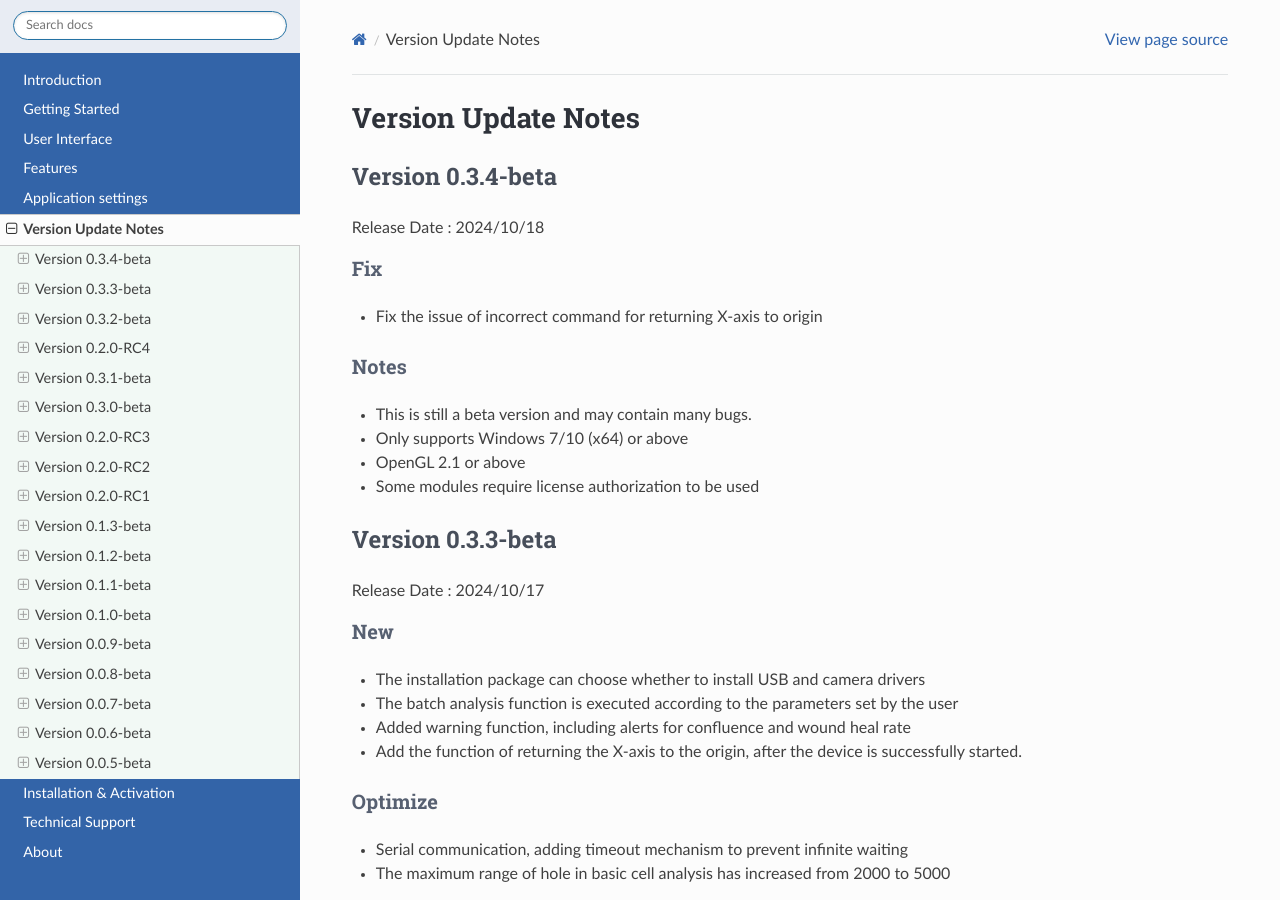
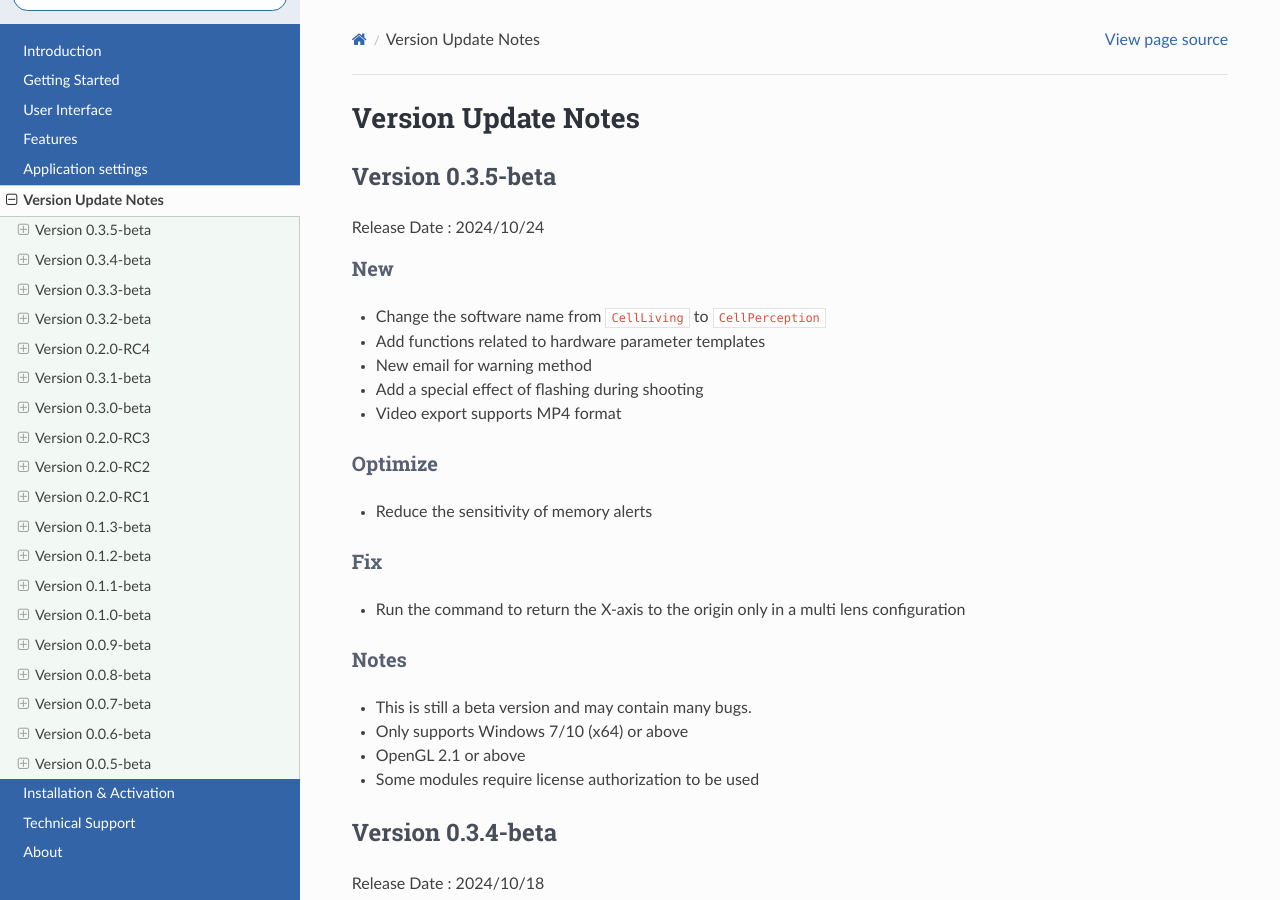
Before and after one commit to yangtong93/living-cell-docs, a Sphinx documentation site: the page built from source/user_guide/upgrade.md, in a window 1280 px wide and 900 px high. Built offline with Sphinx 7.4.7 and the Read the Docs theme 3.1.0, drawn with Linux system fonts in a browser that asks for light colours; pages that are not in the unit, such as notebooks, are missing from menus.

Commit message:
feature: 0.3.5-beta

```diff
--- a/source/conf.py
+++ b/source/conf.py
@@ -6,7 +6,7 @@
 # -- Project information -----------------------------------------------------
 # https://www.sphinx-doc.org/en/master/usage/configuration.html#project-information
 
-project = 'Living Cell'
+project = 'Cell Perception'
 copyright = '2024, bioimaginglab'
 author = 'bioimaginglab'
 release = 'v0.0.4-bata'
--- a/source/index.rst
+++ b/source/index.rst
@@ -3,7 +3,7 @@
    You can adapt this file completely to your liking, but it should at least
    contain the root `toctree` directive.
 
-Welcome to Living Cell's documentation!
+Welcome to Cell Perception's documentation!
 ======================================
 
 .. toctree::
--- a/source/user_guide/upgrade.md
+++ b/source/user_guide/upgrade.md
@@ -1,4 +1,28 @@
 # Version Update Notes
+
+
+## Version 0.3.5-beta
+
+Release Date : 2024/10/24
+
+### New
+* Change the software name from `CellLiving` to `CellPerception`
+* Add functions related to hardware parameter templates
+* New email for warning method
+* Add a special effect of flashing during shooting
+* Video export supports MP4 format
+
+### Optimize
+* Reduce the sensitivity of memory alerts
+
+### Fix
+* Run the command to return the X-axis to the origin only in a multi lens configuration
+
+### Notes
+* This is still a beta version and may contain many bugs.
+* Only supports Windows 7/10 (x64) or above
+* OpenGL 2.1 or above
+* Some modules require license authorization to be used
 
 ## Version 0.3.4-beta
 
```
Also changed, not shown: 10 other files.
